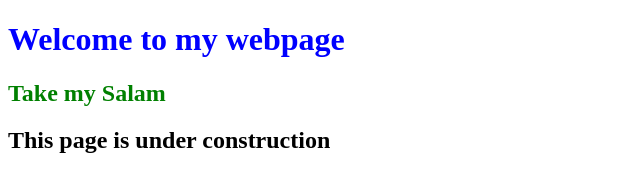
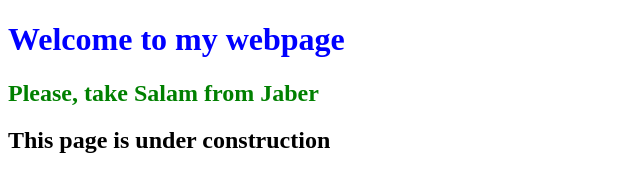
Before and after one commit to asattar1977/asattar1977.github.io, a plain HTML site: page index.html in a window 1280 px wide. Shown: the whole page, without its empty margins (0-640 px from the left). Drawn offline with Linux system fonts and the light colour scheme.

Commit message:
Edited Salam line

```diff
--- a/index.html
+++ b/index.html
@@ -2,7 +2,7 @@
 <html>
     <head>
         <h1 style=color:blue> Welcome to my webpage </h1>
-        <h2 style=color:green > Take my Salam</h2>
+        <h2 style=color:green > Please, take Salam from Jaber</h2>
         <h2> This page is under construction</h2>
     </head>
     <body>
```
